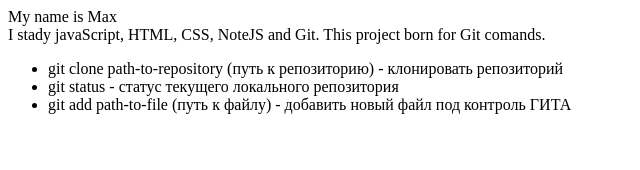
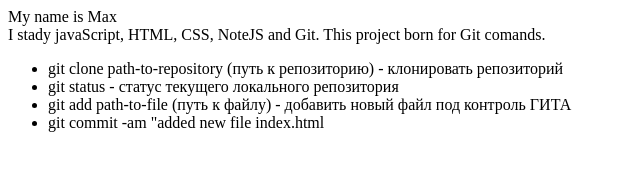
Before and after one commit to MaximPoz/IT_kamasutra, a plain HTML site: page index.html in a window 1280 px wide. Shown: the whole page, without its empty margins (0-640 px from the left). Drawn offline with Linux system fonts and the light colour scheme.

Commit message:
added new file index.html

```diff
--- a/index.html
+++ b/index.html
@@ -10,5 +10,6 @@
         <li>git clone path-to-repository (путь к репозиторию) - клонировать репозиторий</li>
         <li>git status - статус текущего локального репозитория</li>
         <li>git add path-to-file (путь к файлу) - добавить новый файл под контроль ГИТА</li>
+        <li>git commit -am "added new file index.html</li>
     </ul>
 </div>
```
